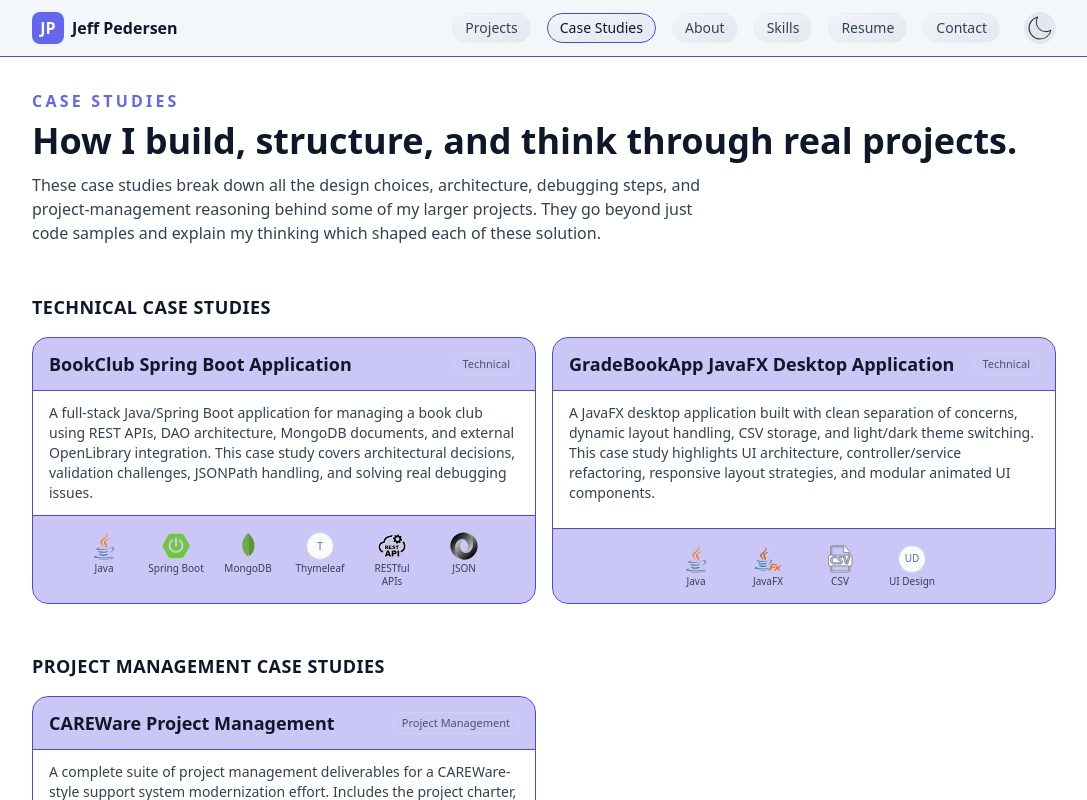
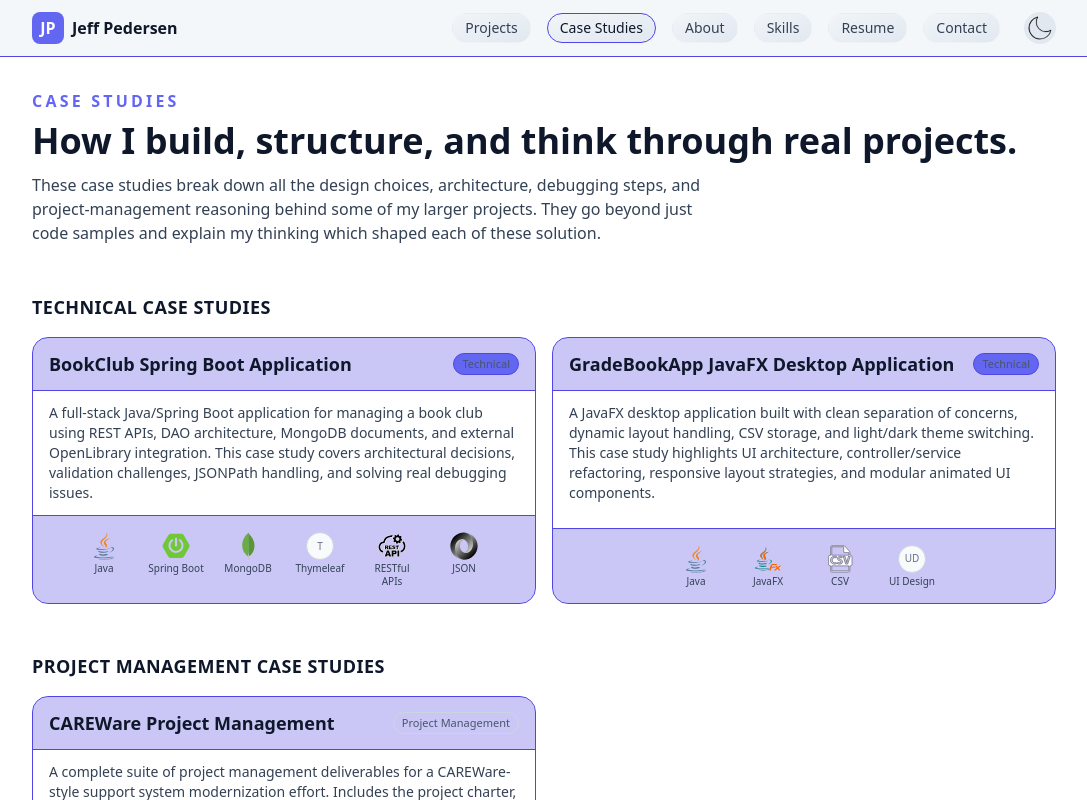
Before and after one commit to J-Pedersen/dev-portfolio, a React (Vite) app: page /case-studies in a window 1280 px wide. Shown: the top 800 px of the page, without its empty margins (96-1183 px from the left). Built offline with nearby package versions, Linux system fonts and the light colour scheme; the HTML template or start-up script is replaced by a standard one.

Commit message:
updated case study tags text

```diff
--- a/src/pages/CaseStudies.jsx
+++ b/src/pages/CaseStudies.jsx
@@ -54,8 +54,8 @@ const CaseStudies = () => {
                       <span
                         className="
                           text-[11px] px-2 py-0.5 rounded-full
-                          border border-slate-300 text-slate-600
-                          dark:border-slate-700 dark:text-slate-400
+                          border border-brand-soft bg-brand text-slate-600
+                          dark:border-brand-soft dark:bg-brand dark:text-slate-400
                         "
                       >
                         {caseStudy.categoryLabel || "Technical"}
```
